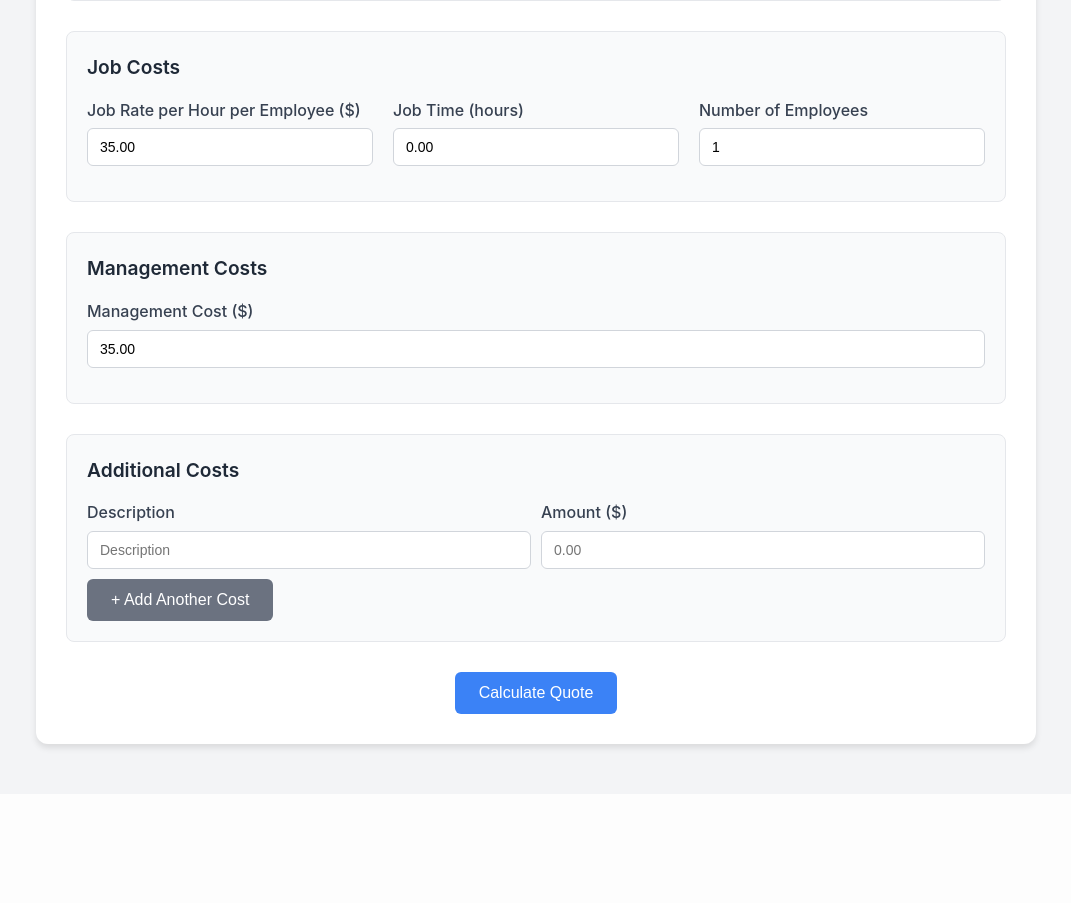
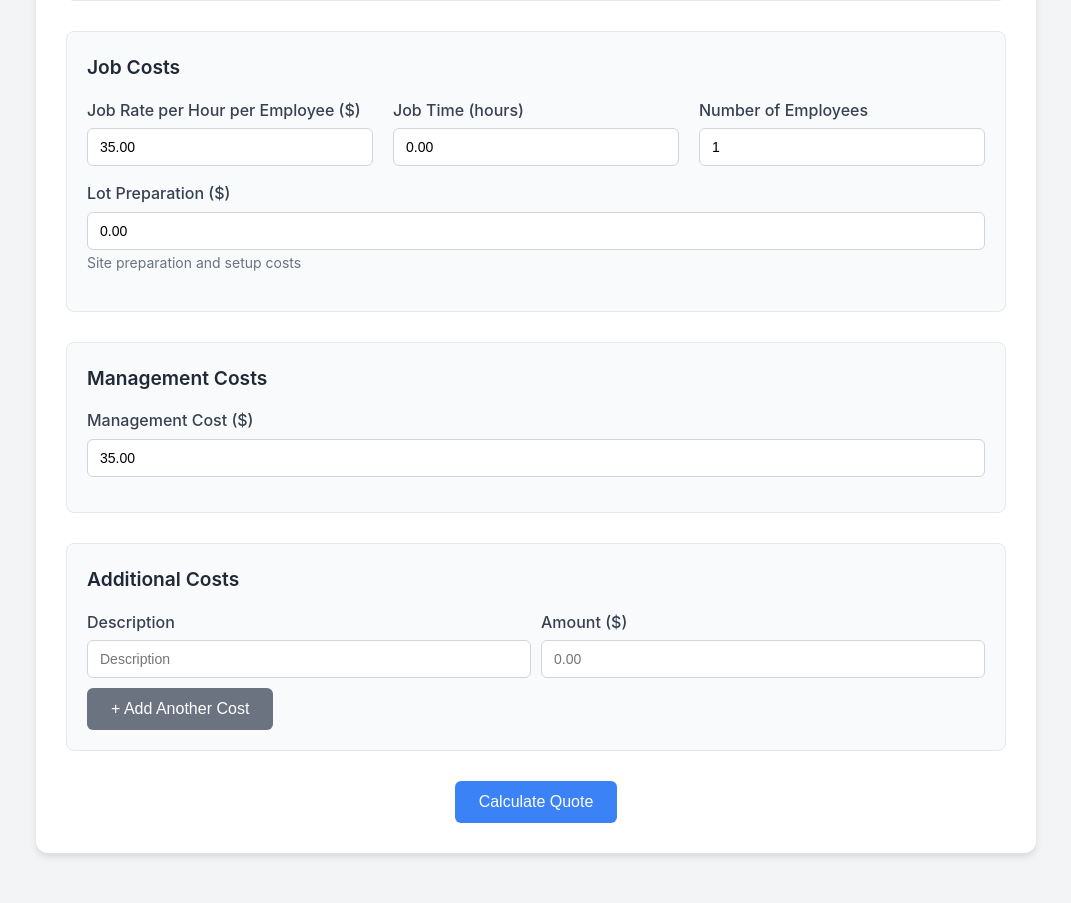
Before and after one commit to maxgobeil/titan-parking, a Django app: page /quote-calculator/ in a window 1280 px wide. Shown: the part 676-1579 px from the top of the page, without its empty margins (104-1175 px from the left). Before the commit the page ends 1428 px from the top, so only its background shows below. Run offline with Django 5.2, Linux system fonts and the light colour scheme; the visitor is signed in with stand-in values (Sample User, id 1); parts of the project's set-up code (start-up, migrations or seed data) failed here and were passed over; some libraries are stand-ins or nearby versions.

Commit message:
Add Lot preparation to the quote calculator

```diff
--- a/quotes/templates/pages/quote-calculator.html
+++ b/quotes/templates/pages/quote-calculator.html
@@ -269,6 +269,13 @@
                             <input type="number" id="number_of_employees" name="number_of_employees" class="form-control" min="1" value="1">
                         </div>
                     </div>
+                    <div class="form-row">
+                        <div class="form-group">
+                            <label for="lot_preparation">Lot Preparation ($)</label>
+                            <input type="number" id="lot_preparation" name="lot_preparation" class="form-control" step="0.01" min="0" value="0.00">
+                            <small class="text-muted">Site preparation and setup costs</small>
+                        </div>
+                    </div>
                 </div>
 
                 <!-- Management Costs -->
@@ -368,6 +375,7 @@
             const jobTime = parseFloat(document.getElementById('job_time_hours').value) || 0;
             const numEmployees = parseInt(document.getElementById('number_of_employees').value) || 1;
             const managementCost = parseFloat(document.getElementById('management_cost').value) || 0;
+            const lotPreparation = parseFloat(document.getElementById('lot_preparation').value) || 0;
 
             // Calculate additional costs
             let additionalTotal = 0;
@@ -388,7 +396,7 @@
             const travelCost = travelTime * travelRate * numEmployees;
             const mileageCost = travelDistance * mileageRate;
             const laborCost = jobTime * jobRate * numEmployees;
-            const grandTotal = fixedCost + travelCost + mileageCost + laborCost + managementCost + additionalTotal;
+            const grandTotal = fixedCost + travelCost + mileageCost + laborCost + managementCost + lotPreparation + additionalTotal;
 
             // Display results
             let resultsHTML = `
@@ -411,6 +419,10 @@
                 <div class="result-row">
                     <span>Management Cost:</span>
                     <span>$${managementCost.toFixed(2)}</span>
+                </div>
+                <div class="result-row">
+                    <span>Lot Preparation:</span>
+                    <span>$${lotPreparation.toFixed(2)}</span>
                 </div>
             `;
 
```
